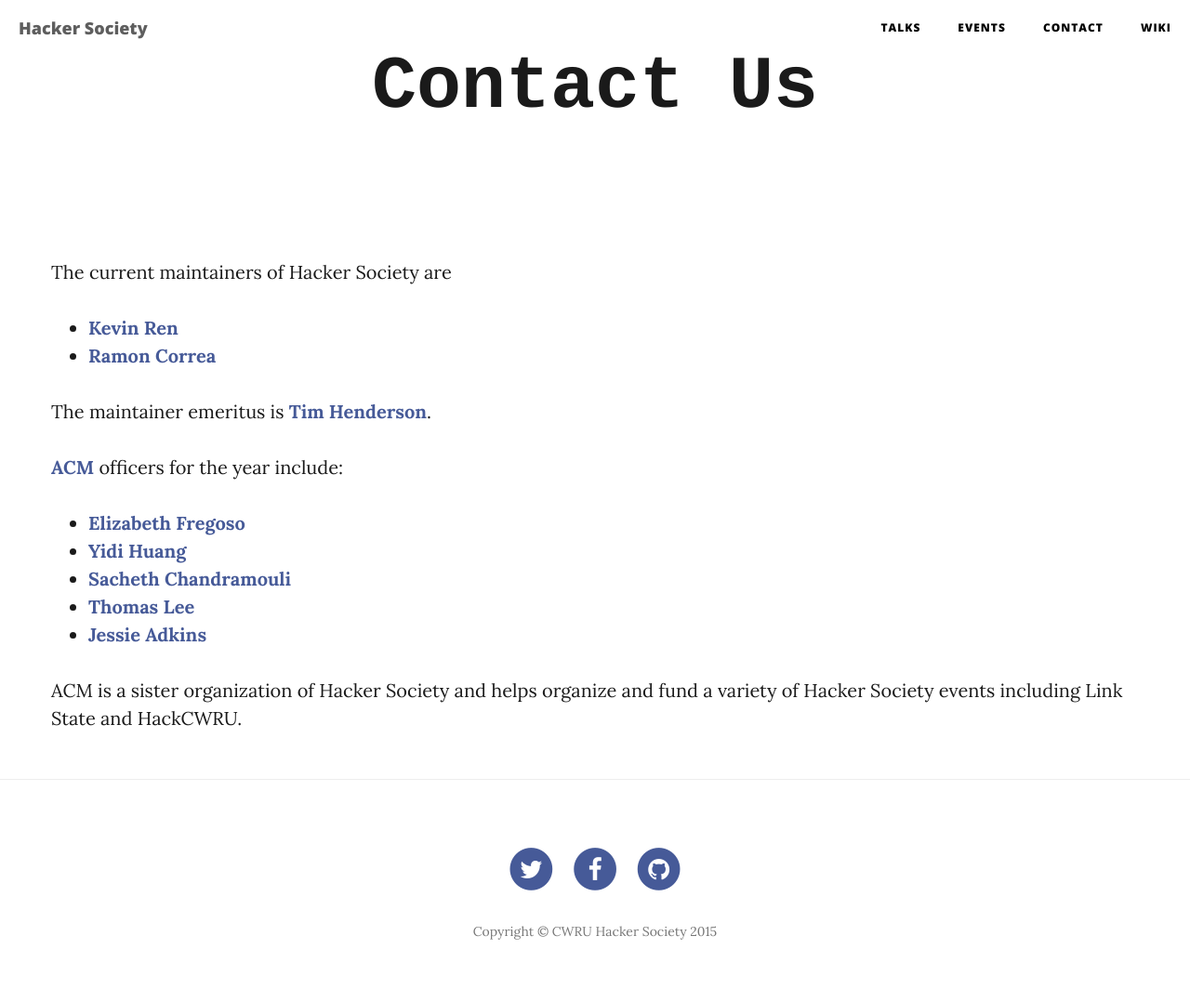
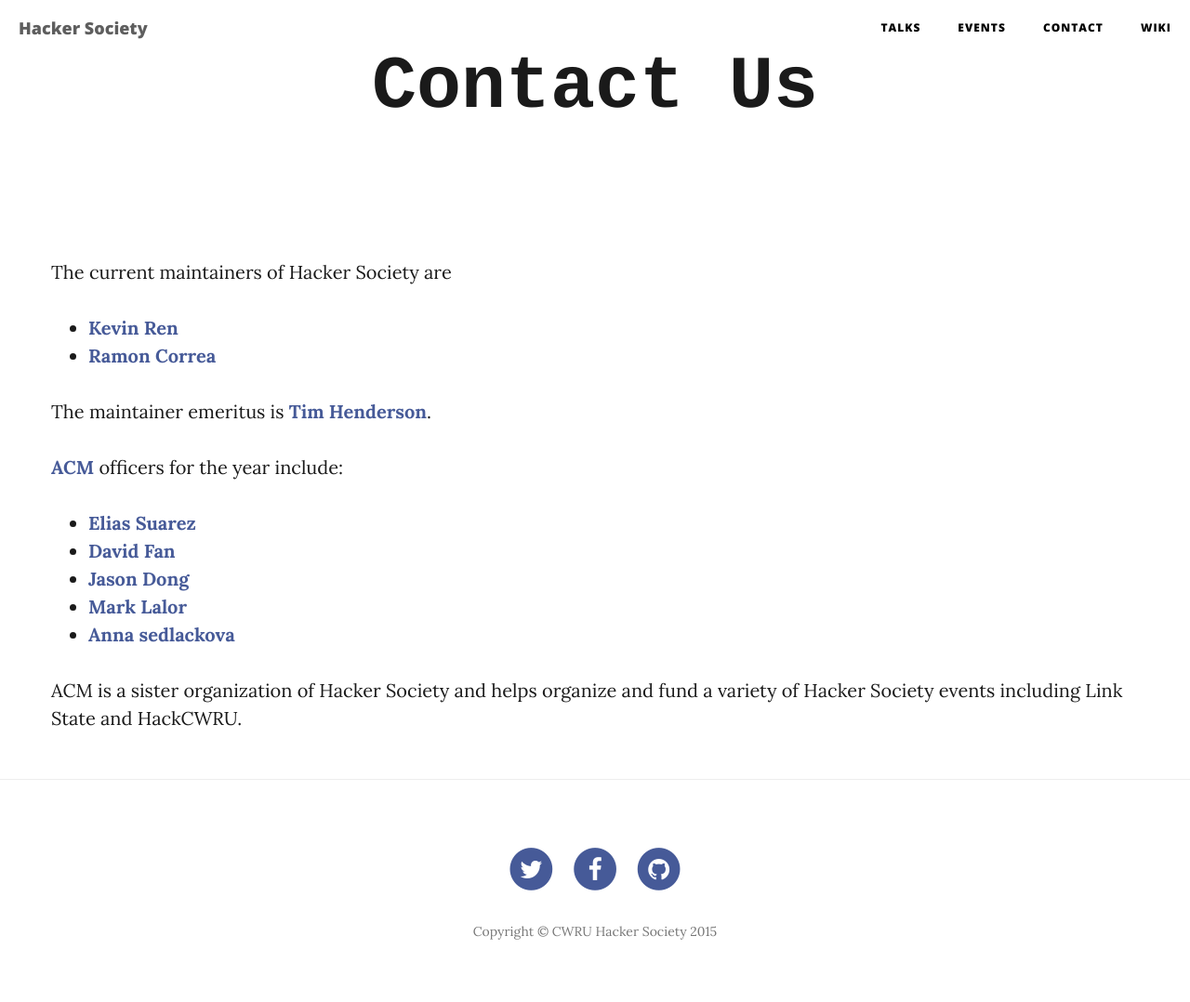
Before and after one commit to hacsoc/hacsoc.github.com, a Jekyll site: the page built from contact.md, in a window 1280 px wide. Shown: the whole page at 93% size. Built offline with Jekyll 4.4.1, drawn with Linux system fonts in a browser that asks for light colours; nearby versions of some CDN libraries.

Commit message:
Upating Officers
Updated officers for 2018 semester. Merge asap

```diff
--- a/_data/acm_officers.yml
+++ b/_data/acm_officers.yml
@@ -1,14 +1,14 @@
-- name: Elizabeth Fregoso
-  email: emf65@case.edu
+- name: Elias Suarez
+  email: ejs165@case.edu
 
-- name: Yidi Huang
-  email: yxh597@case.edu
+- name: David Fan
+  email: dm98@case.edu
 
-- name: Sacheth Chandramouli
-  email: sxc868@case.edu
+- name: Jason Dong
+  email: jwd67@case.edu
 
-- name: Thomas Lee
-  email: yxl1400@case.edu
+- name: Mark Lalor
+  email: mwl58@case.edu
 
-- name: Jessie Adkins
-  email: jsa70@case.edu
+- name: Anna sedlackova
+  email: axs1202@case.edu
```
